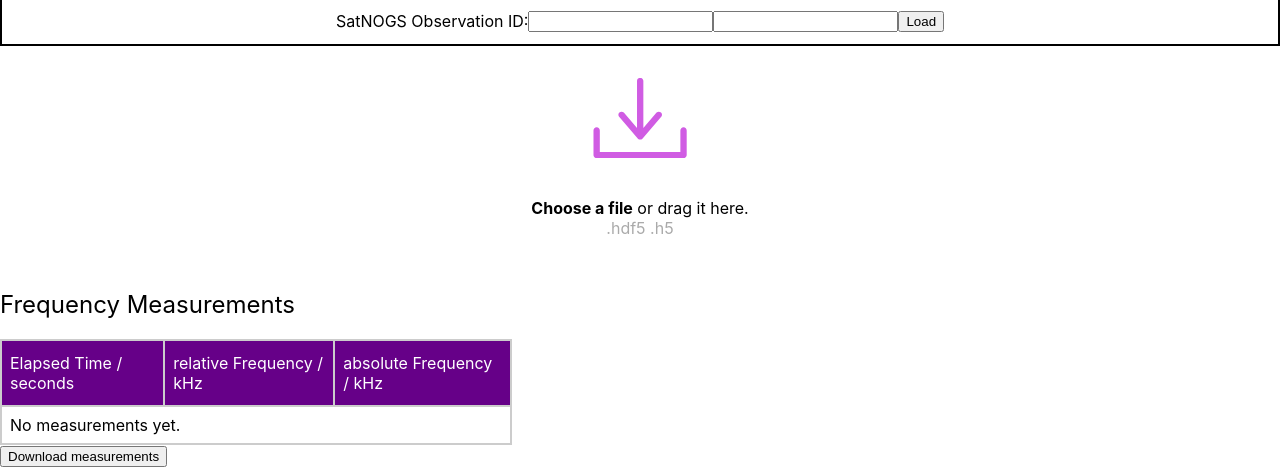
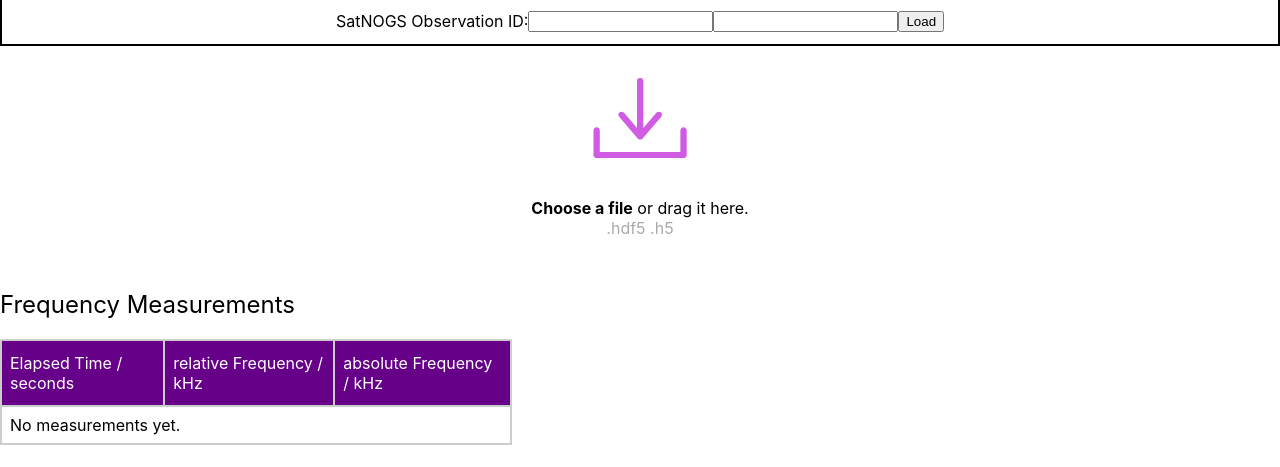
Before and after one commit to kerel-fs/spectranalysis, a website built with webpack: page public/example.html in a window 1280 px wide. Shown: the part 702-1169 px from the top of the page. After the commit the page ends 1147 px from the top, so only its background shows below. Built offline with nearby package versions, Linux system fonts and the light colour scheme; what spectroplot would draw is missing.

Commit message:
Remove non-functional Download button (for now)
Signed-off-by: Fabian P. Schmidt <kerel@mailbox.org>

```diff
--- a/public/example.html
+++ b/public/example.html
@@ -136,9 +136,6 @@
       </tr>
     </tbody>
   </table>
-  <button>
-    Download measurements
-  </button>
 </div>
 </body>
 </html>
```
